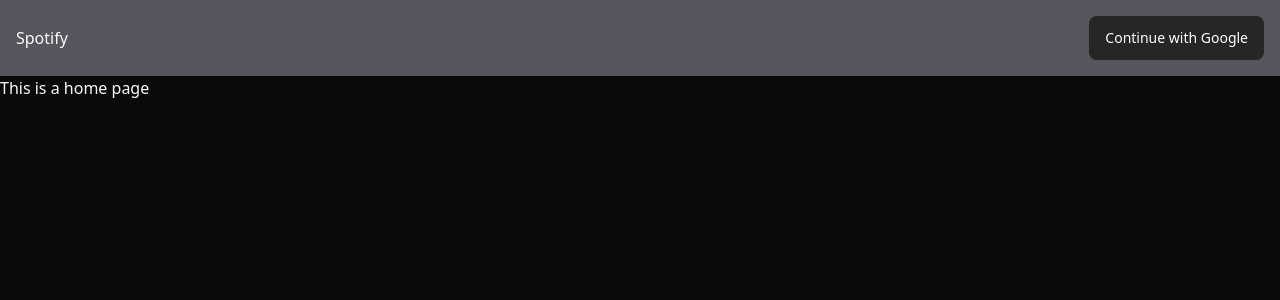
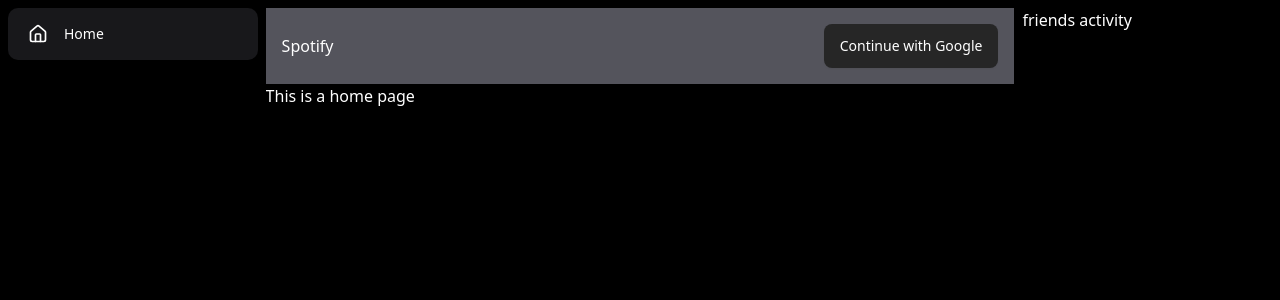
Before and after one commit to Kenikool/SPOTIFYCY, a React (Vite) app in the folder frontend/: page / in a window 1280 px wide. Shown: the top 300 px of the page. Built offline with nearby package versions, Linux system fonts and the light colour scheme; no server answers.

Commit message:
Main Layout and Left Sidebar 1

```diff
--- a/frontend/package.json
+++ b/frontend/package.json
@@ -20,6 +20,7 @@
     "react": "^19.1.0",
     "react-dom": "^19.1.0",
     "react-icons": "^5.5.0",
+    "react-resizable-panels": "^3.0.3",
     "react-router-dom": "^7.6.3",
     "tailwind-merge": "^3.3.1",
     "tailwindcss": "^4.1.10"
--- a/frontend/src/App.tsx
+++ b/frontend/src/App.tsx
@@ -2,11 +2,12 @@ import { AuthenticateWithRedirectCallback } from "@clerk/clerk-react";
 import { Route, Routes } from "react-router-dom";
 import HomePage from "./pages/home/HomePage";
 import AuthCallbackPage from "./pages/auth-callback/AuthCallbackPage";
+import MainLayout from "./layout/MainLayout";
+import ChatPage from "./pages/chat/ChatPage";
 export default function App() {
   return (
     <>
       <Routes>
-        <Route path="/" element={<HomePage />} />
         <Route
           path="/sso-callback"
           element={
@@ -16,6 +17,11 @@ export default function App() {
           }
         />
         <Route path="/auth-callback" element={<AuthCallbackPage />} />
+
+        <Route element={<MainLayout />}>
+          <Route path="/" element={<HomePage />} />
+          <Route path="/chat" element={<ChatPage />} />
+        </Route>
       </Routes>
     </>
   );
--- /dev/null
+++ b/frontend/src/components/ui/resizable.tsx
@@ -0,0 +1,54 @@
+import * as React from "react"
+import { GripVerticalIcon } from "lucide-react"
+import * as ResizablePrimitive from "react-resizable-panels"
+
+import { cn } from "@/lib/utils"
+
+function ResizablePanelGroup({
+  className,
+  ...props
+}: React.ComponentProps<typeof ResizablePrimitive.PanelGroup>) {
+  return (
+    <ResizablePrimitive.PanelGroup
+      data-slot="resizable-panel-group"
+      className={cn(
+        "flex h-full w-full data-[panel-group-direction=vertical]:flex-col",
+        className
+      )}
+      {...props}
+    />
+  )
+}
+
+function ResizablePanel({
+  ...props
+}: React.ComponentProps<typeof ResizablePrimitive.Panel>) {
+  return <ResizablePrimitive.Panel data-slot="resizable-panel" {...props} />
+}
+
+function ResizableHandle({
+  withHandle,
+  className,
+  ...props
+}: React.ComponentProps<typeof ResizablePrimitive.PanelResizeHandle> & {
+  withHandle?: boolean
+}) {
+  return (
+    <ResizablePrimitive.PanelResizeHandle
+      data-slot="resizable-handle"
+      className={cn(
+        "bg-border focus-visible:ring-ring relative flex w-px items-center justify-center after:absolute after:inset-y-0 after:left-1/2 after:w-1 after:-translate-x-1/2 focus-visible:ring-1 focus-visible:ring-offset-1 focus-visible:outline-hidden data-[panel-group-direction=vertical]:h-px data-[panel-group-direction=vertical]:w-full data-[panel-group-direction=vertical]:after:left-0 data-[panel-group-direction=vertical]:after:h-1 data-[panel-group-direction=vertical]:after:w-full data-[panel-group-direction=vertical]:after:translate-x-0 data-[panel-group-direction=vertical]:after:-translate-y-1/2 [&[data-panel-group-direction=vertical]>div]:rotate-90",
+        className
+      )}
+      {...props}
+    >
+      {withHandle && (
+        <div className="bg-border z-10 flex h-4 w-3 items-center justify-center rounded-xs border">
+          <GripVerticalIcon className="size-2.5" />
+        </div>
+      )}
+    </ResizablePrimitive.PanelResizeHandle>
+  )
+}
+
+export { ResizablePanelGroup, ResizablePanel, ResizableHandle }
--- /dev/null
+++ b/frontend/src/layout/MainLayout.tsx
@@ -0,0 +1,44 @@
+import {
+  ResizableHandle,
+  ResizablePanel,
+  ResizablePanelGroup,
+} from "@/components/ui/resizable";
+import { Outlet } from "react-router-dom";
+import LeftSidebar from "./components/LeftSidebar";
+
+const MainLayout = () => {
+  const isMobile = false;
+  return (
+    <div className="h-screen bg-black text-white flex flex-col">
+      <ResizablePanelGroup
+        direction="horizontal"
+        className="flex-1 flex h-full overflow-hidden p-2"
+      >
+        <ResizablePanel
+          defaultSize={20}
+          minSize={isMobile ? 0 : 10}
+          maxSize={30}
+        >
+          <LeftSidebar />
+        </ResizablePanel>
+        <ResizableHandle className="w-2 bg-black rounded-lg transition-colors" />
+        <ResizablePanel defaultSize={isMobile ? 80 : 60}>
+          <Outlet />
+        </ResizablePanel>
+
+        <ResizableHandle className="w-2 bg-black rounded-lg transition-colors" />
+
+        <ResizablePanel
+          defaultSize={20}
+          minSize={0}
+          maxSize={25}
+          collapsedSize={0}
+        >
+          friends activity
+        </ResizablePanel>
+      </ResizablePanelGroup>
+    </div>
+  );
+};
+
+export default MainLayout;
--- /dev/null
+++ b/frontend/src/layout/components/LeftSidebar.tsx
@@ -0,0 +1,49 @@
+import { buttonVariants } from "@/components/ui/button";
+import { cn } from "@/lib/utils";
+import { SignedIn } from "@clerk/clerk-react";
+import { HomeIcon, MessageCircle } from "lucide-react";
+import { Link } from "react-router-dom";
+
+const LeftSidebar = () => {
+  return (
+    <div className="w-full flex flex-col gap-2">
+      {/* Navigation menu */}
+
+      <div className="rounded-lg bg-zinc-900 p-2">
+        <div className="space-y-2">
+          <Link
+            to={"/"}
+            className={cn(
+              buttonVariants({
+                variant: "ghost",
+                className: "w-full justify-start text-white hover:bg-zibc-800",
+              })
+            )}
+          >
+            <HomeIcon className="mr-2 size-5" />
+            <span className="hidden md:inline">Home</span>
+          </Link>
+
+          <SignedIn>
+            <Link
+              to={"/chat"}
+              className={cn(
+                buttonVariants({
+                  variant: "ghost",
+                  className:
+                    "w-full justify-start text-white hover:bg-zibc-800",
+                })
+              )}
+            >
+              <MessageCircle className="mr-2 size-5" />
+              <span className="hidden md:inline">Messages</span>
+            </Link>
+          </SignedIn>
+        </div>
+      </div>
+      {/* Library Section*/}
+    </div>
+  );
+};
+
+export default LeftSidebar;
--- /dev/null
+++ b/frontend/src/pages/chat/ChatPage.tsx
@@ -0,0 +1,7 @@
+import React from "react";
+
+const ChatPage = () => {
+  return <div>ChatPage</div>;
+};
+
+export default ChatPage;
```
